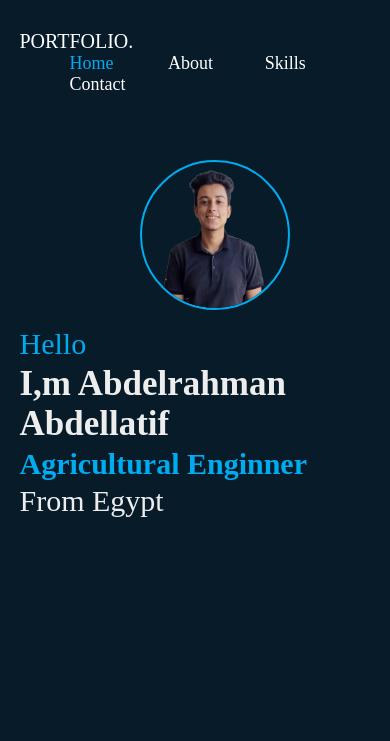
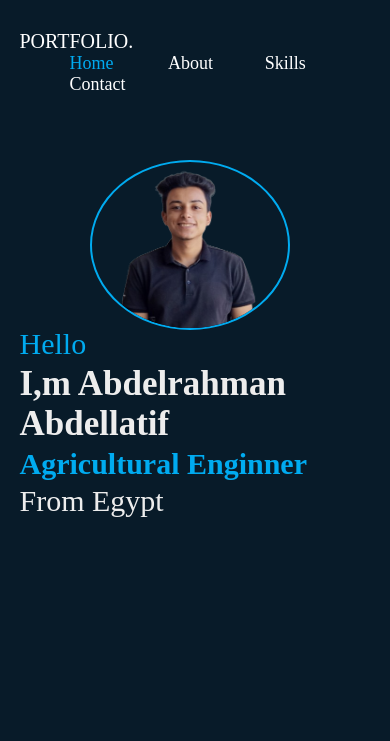
Before and after one commit to Abdelrahman2772/PORTFOLIO, a plain HTML site: page index.html in a window 390 px wide. Shown: the top 741 px of the page. Drawn offline with nearby package versions, Linux system fonts and the light colour scheme.

Commit message:
Update style.css

```diff
--- a/style.css
+++ b/style.css
@@ -157,8 +157,8 @@ img{
 }
 @media (max-width:500px){
     img{
-    width: 150px;
-    height: 150px;
+    width: 200px;
+    height: 170px;
    }
   .logo{
     font-size: 20px;
```
